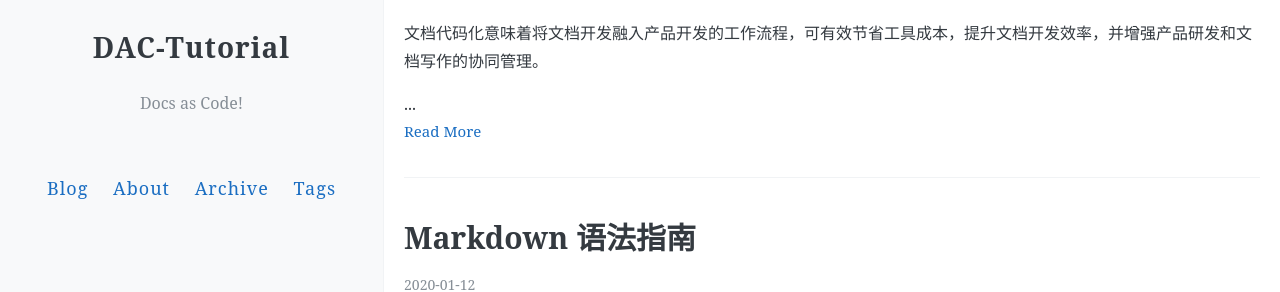
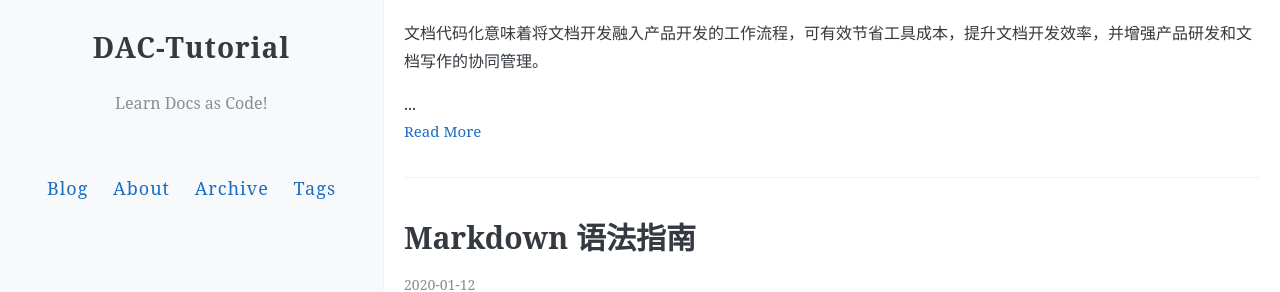
Before and after one commit to dac-tutorial/dac-tutorial.github.io, a Jekyll site: the page built from index.html, in a window 1280 px wide. Shown: the part 194-486 px from the top of the page. Built offline with Jekyll 4.4.1, drawn with Linux system fonts in a browser that asks for light colours; the list of posts is cut into pages by our own code; comment, search, counter and statistics services are not loaded.

Commit message:
Update _config.yml

```diff
--- a/_config.yml
+++ b/_config.yml
@@ -5,7 +5,7 @@
 # Name of your site (displayed in the header)
 name: "DAC-Tutorial"
 # Short bio or description (displayed in the header)
-description: "Docs as Code!"
+description: "Learn Docs as Code!"
 
 #
 # Flags below are optional
```
